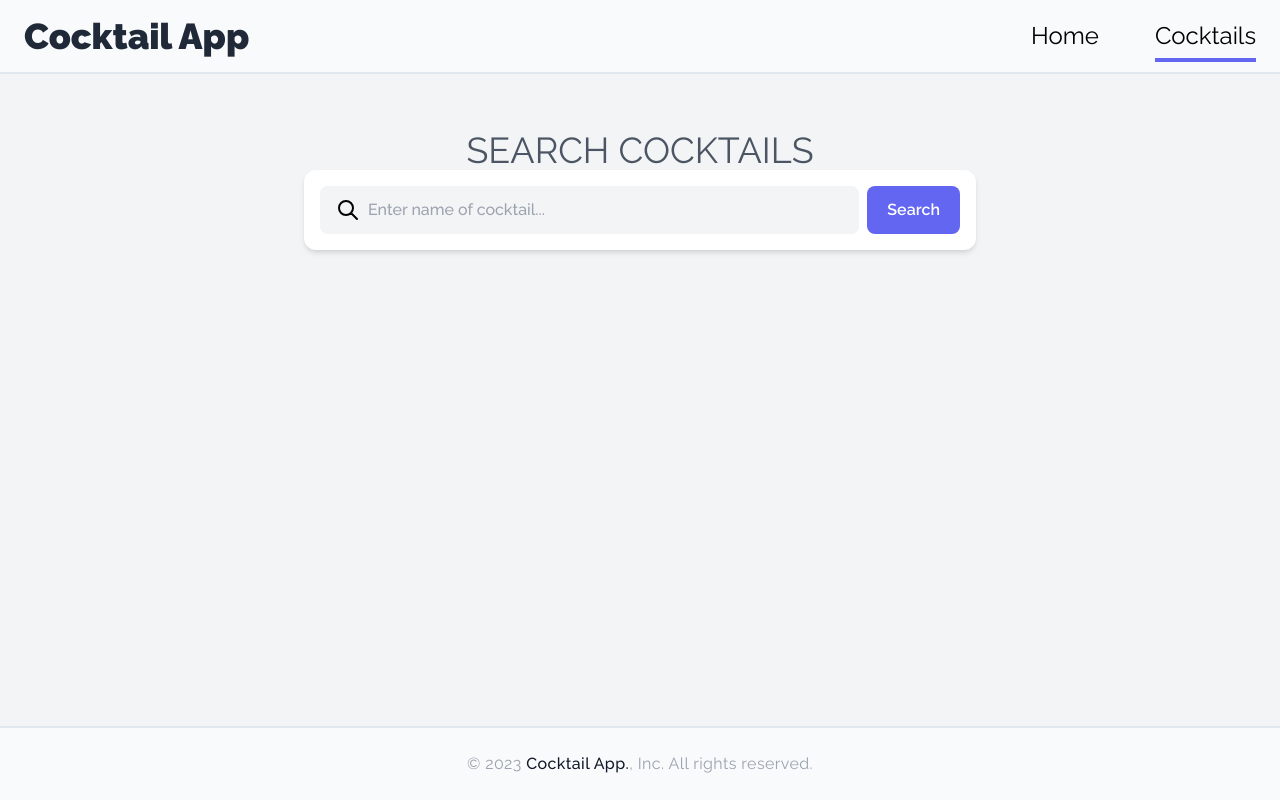
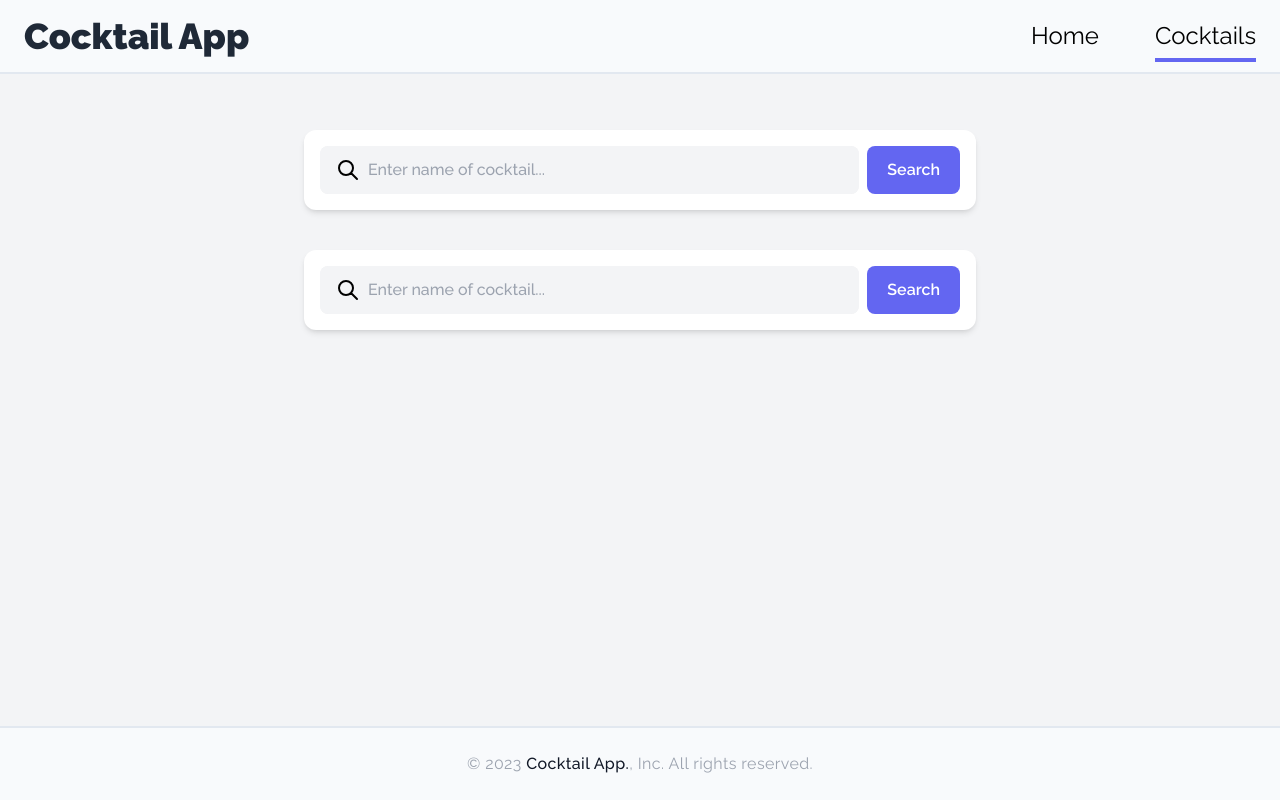
Before and after one commit to iVladyuser/blended-React, a React (Vite) app: page /cocktails in a window 1280 px wide. Built offline with nearby package versions, Linux system fonts and the light colour scheme.

Commit message:
searchForm

```diff
--- a/src/components/CocktailsList.jsx
+++ b/src/components/CocktailsList.jsx
@@ -6,7 +6,7 @@ export const CocktailsList = ({ cocktails }) => {
     <ul className="grid grid-cols-1 md:grid-cols-2 xl:grid-cols-4 items-center gap-8">
       {cocktails &&
         cocktails.map(({ drinks: [cocktail] }) => {
-          console.log(cocktail);
+          // console.log(cocktail);
           return <CocktailCard key={cocktail.idDrink} {...cocktail} />;
         })}
     </ul>
--- a/src/components/SearchForm.jsx
+++ b/src/components/SearchForm.jsx
@@ -1,33 +1,37 @@
-export const SearchForm = () => {
+export const SearchForm = ({ onSubmitSearchForm }) => {
   return (
-    <div className='p-4 space-x-6 bg-white rounded-xl shadow-md max-w-2xl mx-auto mb-10'>
-      <form className='w-full flex items-center gap-2'>
-        <div className='relative flex bg-gray-100 w-full rounded-lg'>
+    <div className="p-4 space-x-6 bg-white rounded-xl shadow-md max-w-2xl mx-auto mb-10">
+      <form
+        className="w-full flex items-center gap-2"
+        onSubmit={onSubmitSearchForm}
+      >
+        <div className="relative flex bg-gray-100 w-full rounded-lg">
           <svg
-            xmlns='http://www.w3.org/2000/svg'
-            className='h-6 w-6 absolute left-4 translate-y-1/2'
-            fill='none'
-            viewBox='0 0 24 24'
-            stroke='currentColor'
+            xmlns="http://www.w3.org/2000/svg"
+            className="h-6 w-6 absolute left-4 translate-y-1/2"
+            fill="none"
+            viewBox="0 0 24 24"
+            stroke="currentColor"
           >
             <path
-              strokeLinecap='round'
-              strokeLinejoin='round'
-              strokeWidth='2'
-              d='M21 21l-6-6m2-5a7 7 0 11-14 0 7 7 0 0114 0z'
+              strokeLinecap="round"
+              strokeLinejoin="round"
+              strokeWidth="2"
+              d="M21 21l-6-6m2-5a7 7 0 11-14 0 7 7 0 0114 0z"
             />
           </svg>
 
           <input
-            className='bg-gray-100 w-full p-3 rounded-lg pl-12 text-md font-medium'
-            type='text'
-            placeholder='Enter name of cocktail...'
+            className="bg-gray-100 w-full p-3 rounded-lg pl-12 text-md font-medium"
+            type="text"
+            name="search"
+            placeholder="Enter name of cocktail..."
           />
         </div>
 
         <button
-          type='submit'
-          className='bg-indigo-500 py-3 px-5 text-white font-semibold rounded-lg hover:shadow-lg transition duration-3000 cursor-pointer'
+          type="submit"
+          className="bg-indigo-500 py-3 px-5 text-white font-semibold rounded-lg hover:shadow-lg transition duration-3000 cursor-pointer"
         >
           Search
         </button>
--- a/src/views/Cocktails.jsx
+++ b/src/views/Cocktails.jsx
@@ -2,15 +2,68 @@ import { SearchForm } from '../components/SearchForm';
 import { Section } from '../components/Section';
 import { CocktailsList } from '../components/CocktailsList';
 import { Loader } from '../components/Loader';
+import { useEffect, useState } from 'react';
+import { useSearchParams } from 'react-router-dom';
+import { searchByName } from '../api/cocktail-service';
 
 export const Cocktails = () => {
+  const [loading, setLoading] = useState(false);
+  const [cocktails, setCocktails] = useState([]);
+  const [searchParams, setSearchParams] = useSearchParams();
+  const searchQuery = searchParams.get('query') ?? '';
+
+  useEffect(() => {
+    if (searchQuery === '') {
+      return;
+    }
+    const fetchCocktailsByName = async () => {
+      try {
+        const result = await searchByName(searchQuery);
+        console.log(result);
+        setCocktails(result);
+      } catch (error) {
+        console.log(error.message);
+      }
+    };
+    fetchCocktailsByName();
+    //     setLoading(true);
+    //     searchByName(searchQuery)
+    //       .then(data => {
+    //         console.log('data', data);
+    //         setCocktails(data.results);
+    //       })
+    //       .catch(error)
+    //       .finally(() => setLoading(false));
+  }, [cocktails, searchQuery]);
+
+  const onSubmitSearchForm = event => {
+    event.preventDefault();
+    const form = event.target;
+    const searchValue = form.elements.search.value
+      .trim()
+      .toLowerCase()
+      .split(' ')
+      .join('+');
+
+    if (searchValue === '') {
+      setSearchParams({});
+      setCocktails([]);
+    }
+    if (searchValue === searchQuery) {
+      return;
+    }
+    setSearchParams({ query: searchValue });
+    setCocktails([]);
+  };
   return (
     <>
       <Section>
-        <h1 className='uppercase text-4xl text-gray-600 text-center'>
-          Search Cocktails
-        </h1>
-
+        <SearchForm
+          onSubmitSearchForm={onSubmitSearchForm}
+          value={searchQuery}
+        />
+        {loading && <Loader />}
+        <CocktailsList cocktails={cocktails} />
         <SearchForm />
       </Section>
     </>
--- a/src/views/Home.jsx
+++ b/src/views/Home.jsx
@@ -10,7 +10,7 @@ export const Home = () => {
     const fetchCocktails = async () => {
       try {
         const result = await getTrendingCocktails();
-        console.log(result);
+        // console.log(result);
         setCocktails(result);
       } catch (error) {
         console.log(error.message);
```
